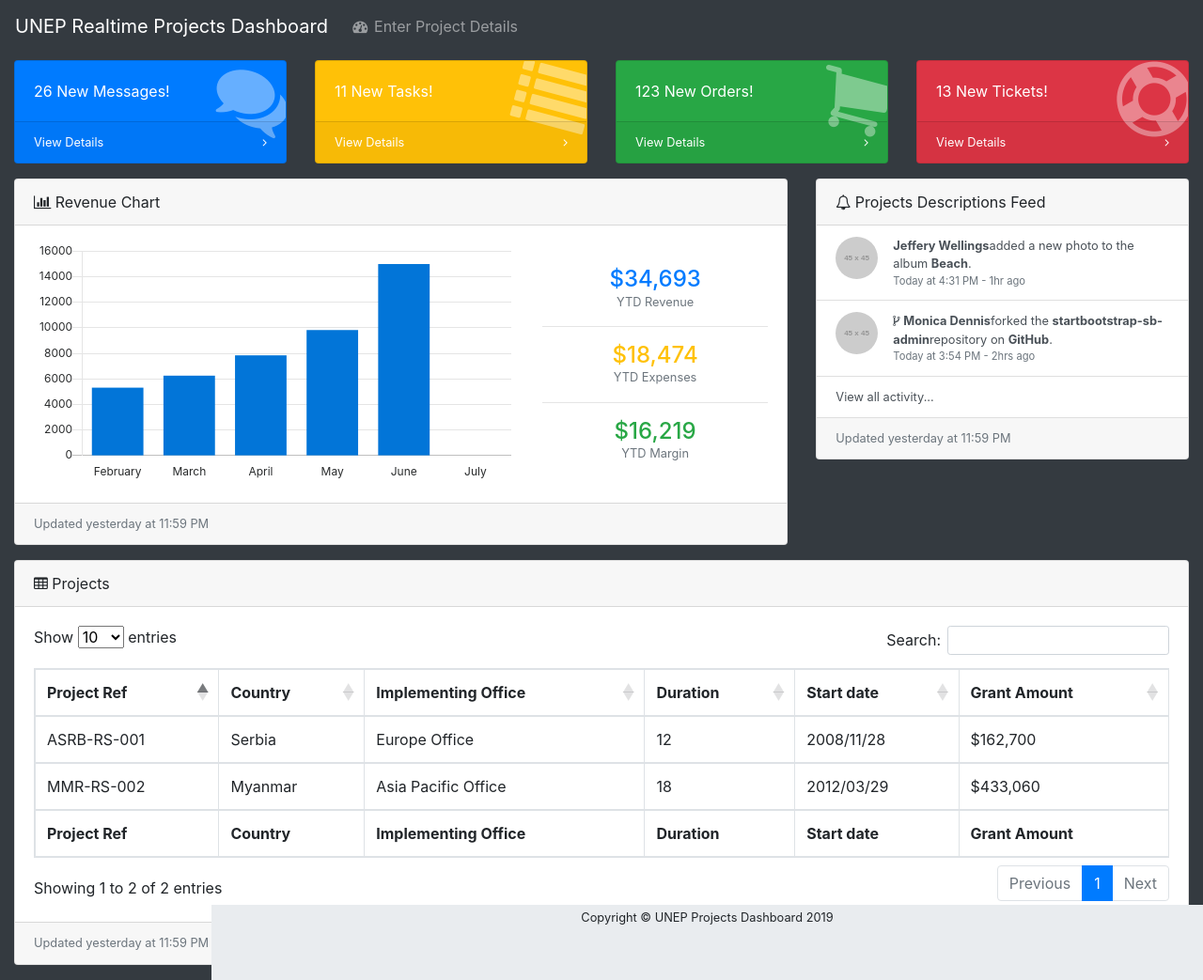
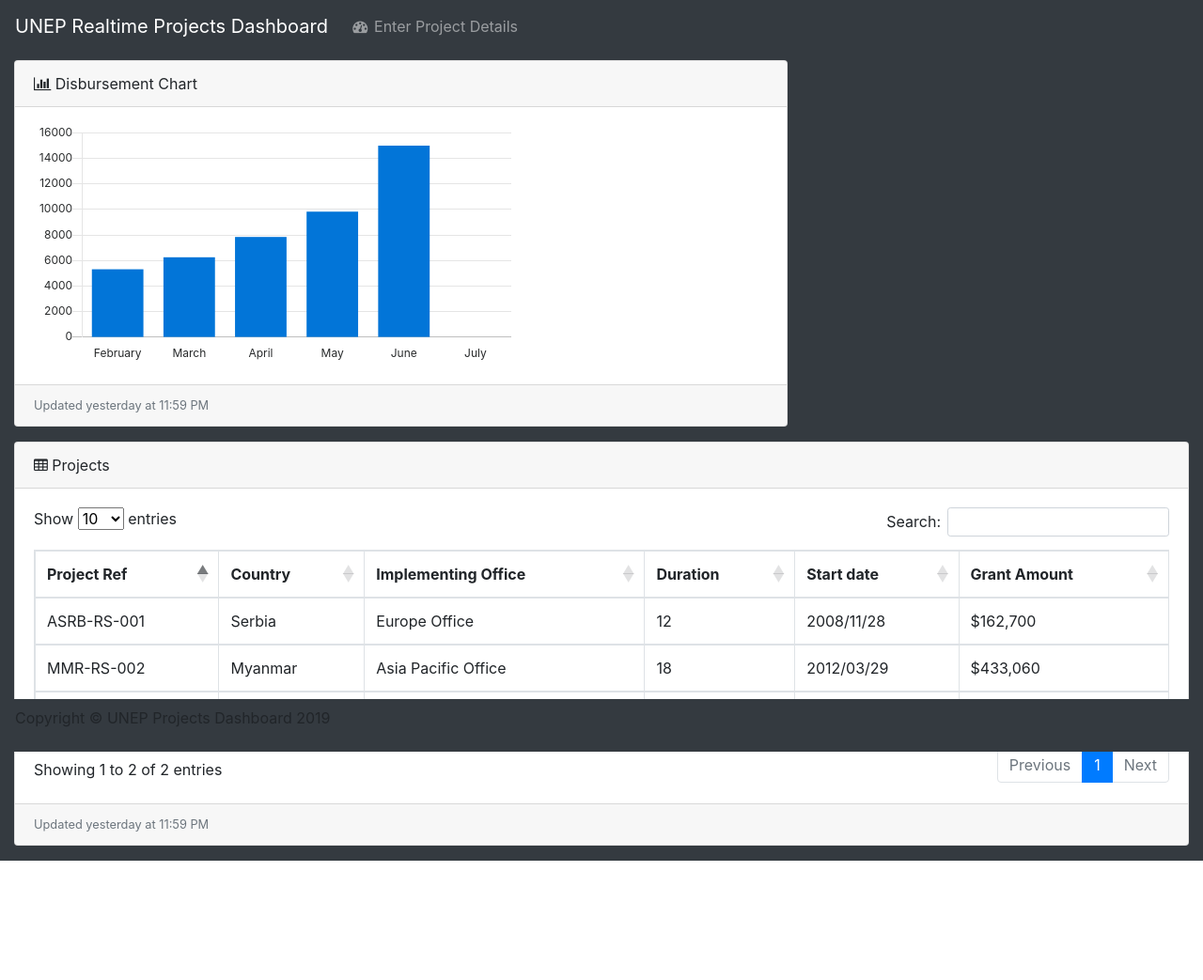
Before and after one commit to mghendi/ProjectDashboard, a Flask app: page /dashboard in a window 1280 px wide. Shown: the whole page at 94% size. After the commit the page ends 916 px from the top, so only its background shows below. Run offline with Flask 2, Linux system fonts and the light colour scheme; grey boxes labelled with a size stand in for pictures from a placeholder-image service; some libraries are stand-ins or nearby versions.

Commit message:
01/06/19 (2)

```diff
--- a/templates/dashboard.html
+++ b/templates/dashboard.html
@@ -1,5 +1,6 @@
 <!DOCTYPE html>
     <html lang="en">
+
     <head>
       <meta charset="utf-8">
       <meta http-equiv="X-UA-Compatible" content="IE=edge">
@@ -12,6 +13,7 @@
       <link href="https://cdn.datatables.net/1.10.16/css/dataTables.bootstrap4.min.css" rel="stylesheet">
       <link href="{{ url_for('static', filename='css/sb-admin.css') }}" rel="stylesheet">
     </head>
+
     <body class="fixed-nav sticky-footer bg-dark" id="page-top">
       <nav class="navbar navbar-expand-lg navbar-dark bg-dark fixed-top" id="mainNav">
         <a class="navbar-brand" href="/">UNEP Realtime Projects Dashboard</a>
@@ -37,83 +39,18 @@
             </li>
             <li class="breadcrumb-item active">Projects Dashboard</li>
           </ol>
-          <div class="row">
-            <div class="col-xl-3 col-sm-6 mb-3">
-              <div class="card text-white bg-primary o-hidden h-100">
-                <div class="card-body">
-                  <div class="card-body-icon">
-                    <i class="fa fa-fw fa-comments"></i>
-                  </div>
-                  <div class="mr-5"><span id="message-count">26</span> New Messages!</div>
-                </div>
-                <a class="card-footer text-white clearfix small z-1" href="#">
-                  <span class="float-left">View Details</span>
-                  <span class="float-right">
-                    <i class="fa fa-angle-right"></i>
-                  </span>
-                </a>
-              </div>
-            </div>
-            <div class="col-xl-3 col-sm-6 mb-3">
-              <div class="card text-white bg-warning o-hidden h-100">
-                <div class="card-body">
-                  <div class="card-body-icon">
-                    <i class="fa fa-fw fa-list"></i>
-                  </div>
-                  <div class="mr-5">11 New Tasks!</div>
-                </div>
-                <a class="card-footer text-white clearfix small z-1" href="#">
-                  <span class="float-left">View Details</span>
-                  <span class="float-right">
-                    <i class="fa fa-angle-right"></i>
-                  </span>
-                </a>
-              </div>
-            </div>
-            <div class="col-xl-3 col-sm-6 mb-3">
-              <div class="card text-white bg-success o-hidden h-100">
-                <div class="card-body">
-                  <div class="card-body-icon">
-                    <i class="fa fa-fw fa-shopping-cart"></i>
-                  </div>
-                  <div class="mr-5"><span id="order-count">123</span> New Orders!</div>
-                </div>
-                <a class="card-footer text-white clearfix small z-1" href="#">
-                  <span class="float-left">View Details</span>
-                  <span class="float-right">
-                    <i class="fa fa-angle-right"></i>
-                  </span>
-                </a>
-              </div>
-            </div>
-            <div class="col-xl-3 col-sm-6 mb-3">
-              <div class="card text-white bg-danger o-hidden h-100">
-                <div class="card-body">
-                  <div class="card-body-icon">
-                    <i class="fa fa-fw fa-support"></i>
-                  </div>
-                  <div class="mr-5">13 New Tickets!</div>
-                </div>
-                <a class="card-footer text-white clearfix small z-1" href="#">
-                  <span class="float-left">View Details</span>
-                  <span class="float-right">
-                    <i class="fa fa-angle-right"></i>
-                  </span>
-                </a>
-              </div>
-            </div>
-          </div>
+
           <div class="row">
             <div class="col-lg-8">
               <div class="card mb-3">
                 <div class="card-header">
-                  <i class="fa fa-bar-chart"></i> Revenue Chart</div>
+                  <i class="fa fa-bar-chart"></i> Disbursement Chart</div>
                 <div class="card-body">
                   <div class="row">
                     <div class="col-sm-8 my-auto">
                       <canvas id="myBarChart" width="100" height="50"></canvas>
                     </div>
-                    <div class="col-sm-4 text-center my-auto">
+                   <!-- <div class="col-sm-4 text-center my-auto">
                       <div class="h4 mb-0 text-primary">$34,693</div>
                       <div class="small text-muted">YTD Revenue</div>
                       <hr>
@@ -122,49 +59,18 @@
                       <hr>
                       <div class="h4 mb-0 text-success">$16,219</div>
                       <div class="small text-muted">YTD Margin</div>
-                    </div>
+                    </div>-->
                   </div>
                 </div>
                 <div class="card-footer small text-muted">Updated yesterday at 11:59 PM</div>
               </div>
             </div>
             <div class="col-lg-4">
-              <!-- Example Notifications Card-->
-              <div class="card mb-3">
-                <div class="card-header">
-                  <i class="fa fa-bell-o"></i> Projects Descriptions Feed </div>
-                <div class="list-group list-group-flush small">
-                  <div id="message-box">
-                    <a class="list-group-item list-group-item-action" href="#">
-                      <div class="media">
-                        <img class="d-flex mr-3 rounded-circle" src="http://placehold.it/45x45" alt="">
-                        <div class="media-body">
-                          <strong>Jeffery Wellings</strong>added a new photo to the album
-                          <strong>Beach</strong>.
-                          <div class="text-muted smaller">Today at 4:31 PM - 1hr ago</div>
-                        </div>
-                      </div>
-                    </a>
-                    <a class="list-group-item list-group-item-action" href="#">
-                      <div class="media">
-                        <img class="d-flex mr-3 rounded-circle" src="http://placehold.it/45x45" alt="">
-                        <div class="media-body">
-                          <i class="fa fa-code-fork"></i>
-                          <strong>Monica Dennis</strong>forked the
-                          <strong>startbootstrap-sb-admin</strong>repository on
-                          <strong>GitHub</strong>.
-                          <div class="text-muted smaller">Today at 3:54 PM - 2hrs ago</div>
-                        </div>
-                      </div>
-                    </a>
-                  </div>
-                  <a class="list-group-item list-group-item-action" href="#">View all activity...</a>
-                </div>
-                <div class="card-footer small text-muted">Updated yesterday at 11:59 PM</div>
-              </div>
+
             </div>
           </div>
-          <!-- Example DataTables Card-->
+
+
           <div class="card mb-3">
             <div class="card-header">
               <i class="fa fa-table"></i> Projects </div>
@@ -215,13 +121,13 @@
             <div class="card-footer small text-muted">Updated yesterday at 11:59 PM</div>
           </div>
         </div>
-        <footer class="sticky-footer">
-          <div class="container">
-            <div class="text-center">
-              <small>Copyright © UNEP Projects Dashboard 2019</small>
-            </div>
-          </div>
+
+        <footer class="fixed-bottom">
+            <nav class="navbar navbar-expand-lg navbar-dark bg-dark">
+                <p>Copyright © UNEP Projects Dashboard 2019</p>
+            </nav>
         </footer>
+
         <script src="https://code.jquery.com/jquery-3.3.1.min.js" integrity="sha256-FgpCb/KJQlLNfOu91ta32o/NMZxltwRo8QtmkMRdAu8="
             crossorigin="anonymous"></script>
         <script src="https://cdnjs.cloudflare.com/ajax/libs/popper.js/1.12.9/umd/popper.min.js" integrity="sha384-ApNbgh9B+Y1QKtv3Rn7W3mgPxhU9K/ScQsAP7hUibX39j7fakFPskvXusvfa0b4Q" crossorigin="anonymous"></script>
```
Also changed, not shown: old.py (deleted, +0 -52 lines).
